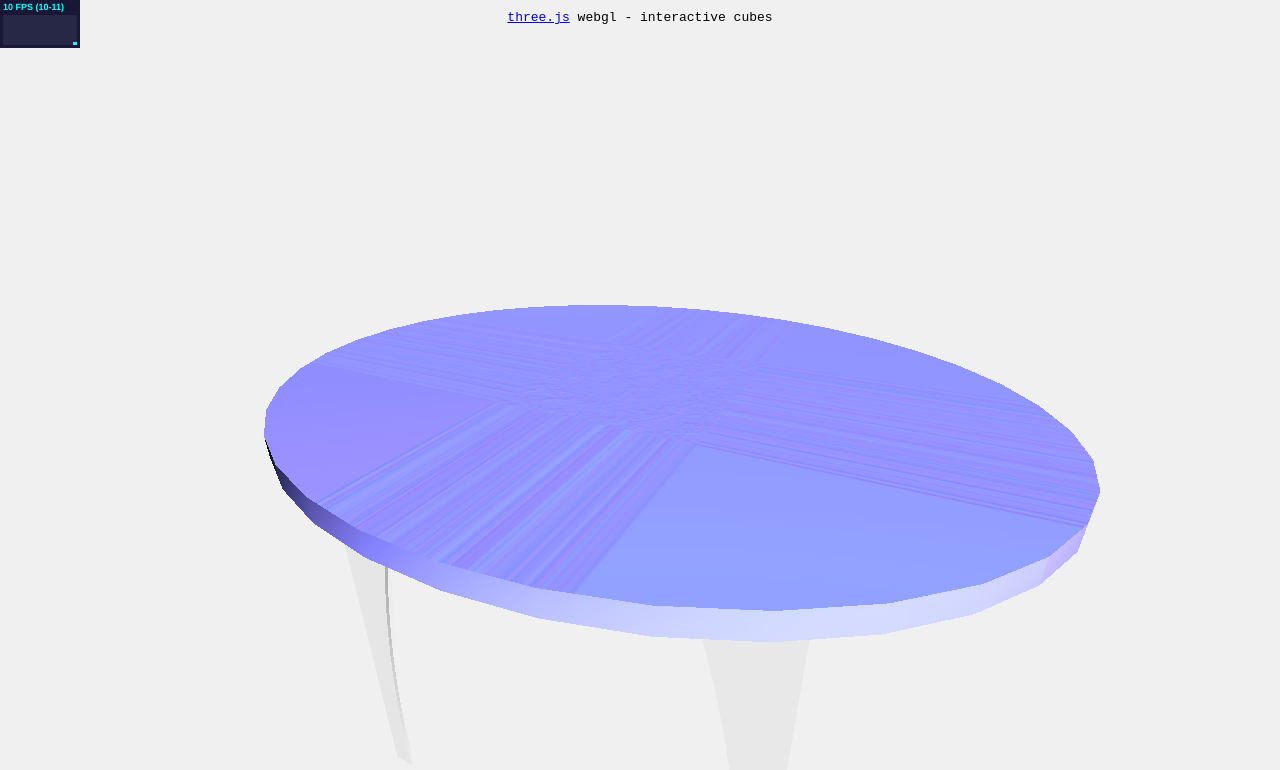
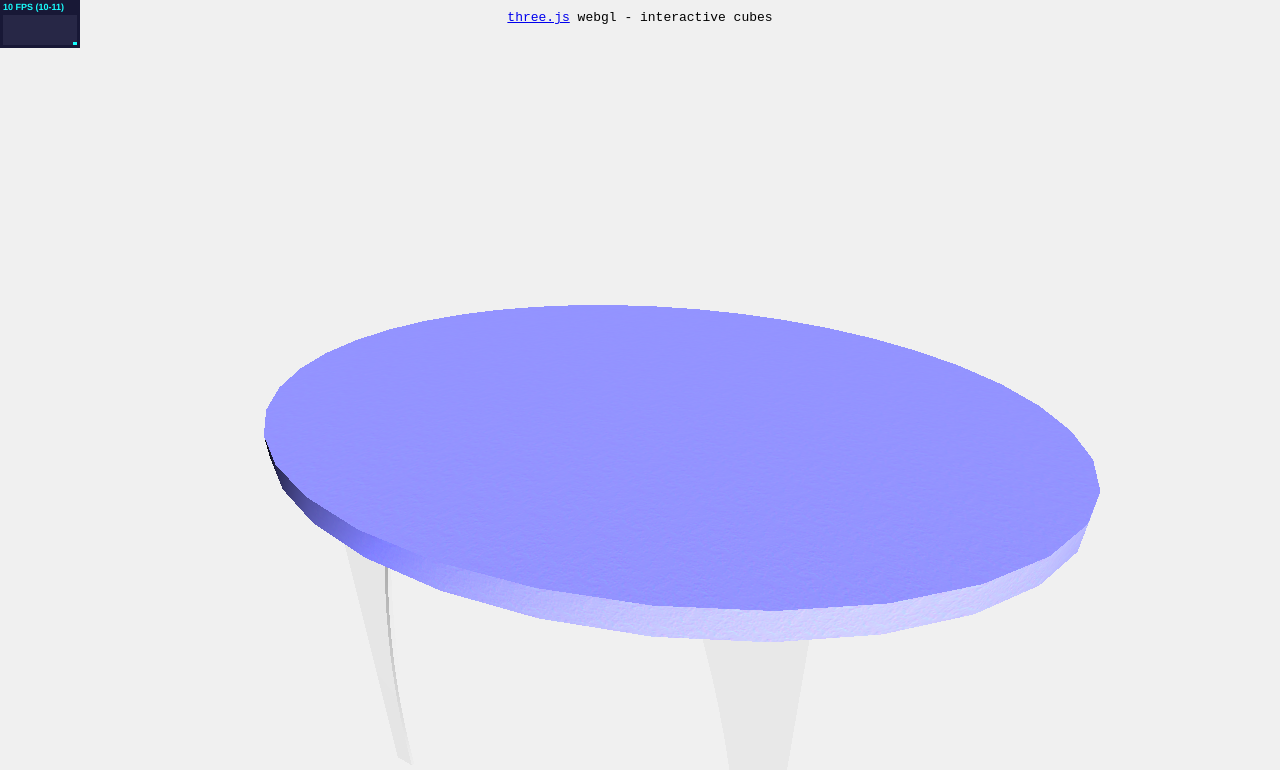
Before and after one commit to Adrion/customTable, a plain HTML site: page index.html in a window 1280 px wide. Drawn offline with Linux system fonts and the light colour scheme; animation ran at ten frames a second.

Commit message:
wrapping table texture

```diff
--- a/index.html
+++ b/index.html
@@ -109,6 +109,9 @@
 					loaderTexture.load( texturesPath+'/882/normalMap.jpg', function ( image ) {
 						textureName.image = image;
 						textureName.needsUpdate = true;
+						textureName.wrapS = THREE.RepeatWrapping;
+						textureName.wrapT = THREE.RepeatWrapping;
+						textureName.repeat.set( 4, 4 );
 					} );
 
 					object.traverse( function ( child ) {
```
